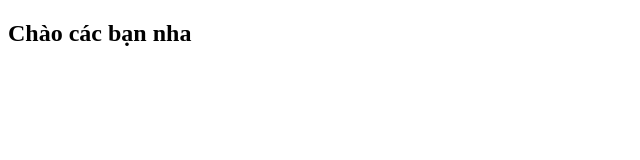
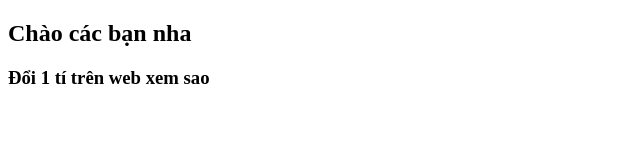
Before and after one commit to quocviet1502/githubTKLL, a plain HTML site: page about.html in a window 1280 px wide. Shown: the whole page, without its empty margins (0-640 px from the left). Drawn offline with Linux system fonts and the light colour scheme.

Commit message:
Update about.html

```diff
--- a/about.html
+++ b/about.html
@@ -7,5 +7,6 @@
 </head>
 <body>
     <h2>Chào các bạn nha</h2>
+    <h3> Đổi 1 tí trên web xem sao </h3>
 </body>
 </html>
```
